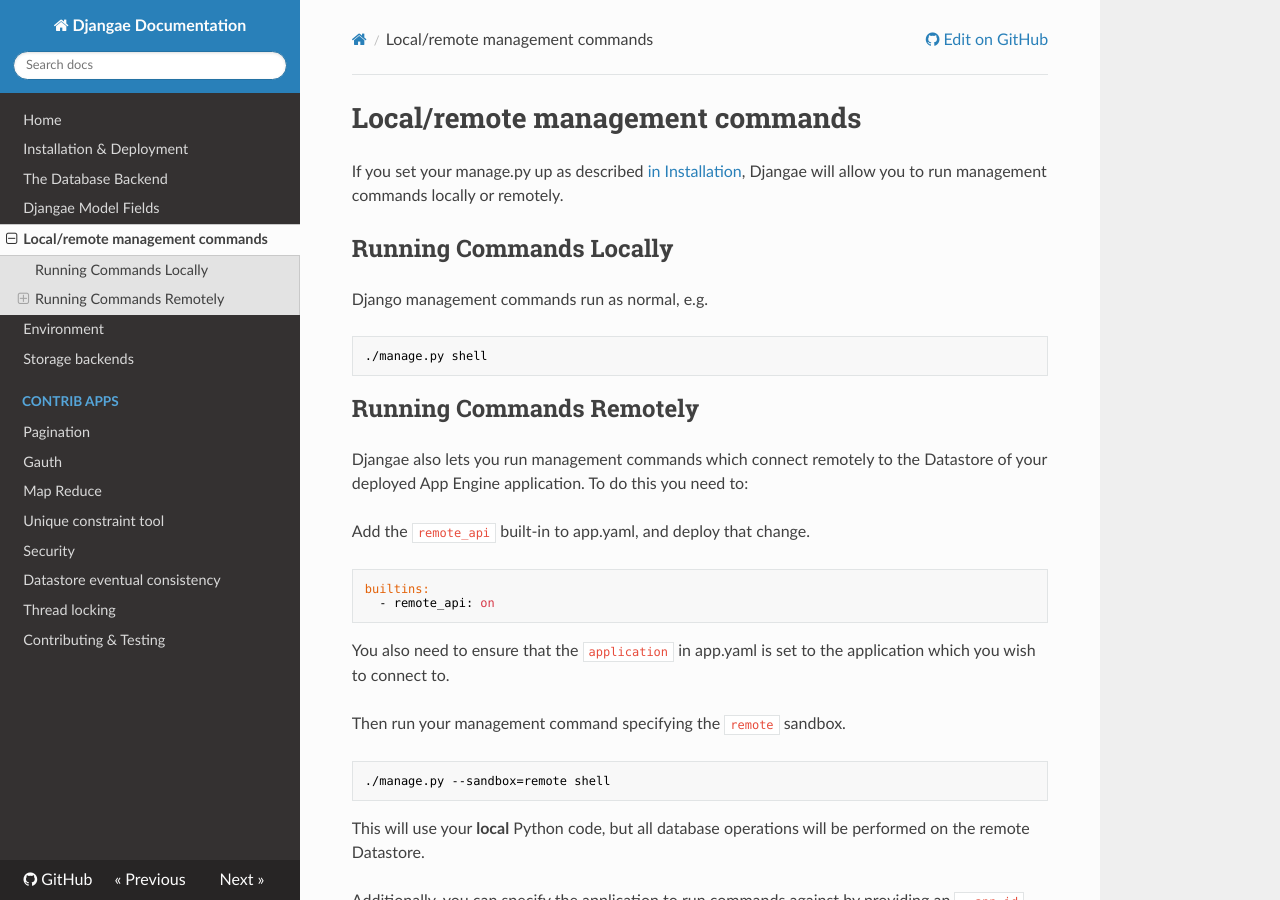
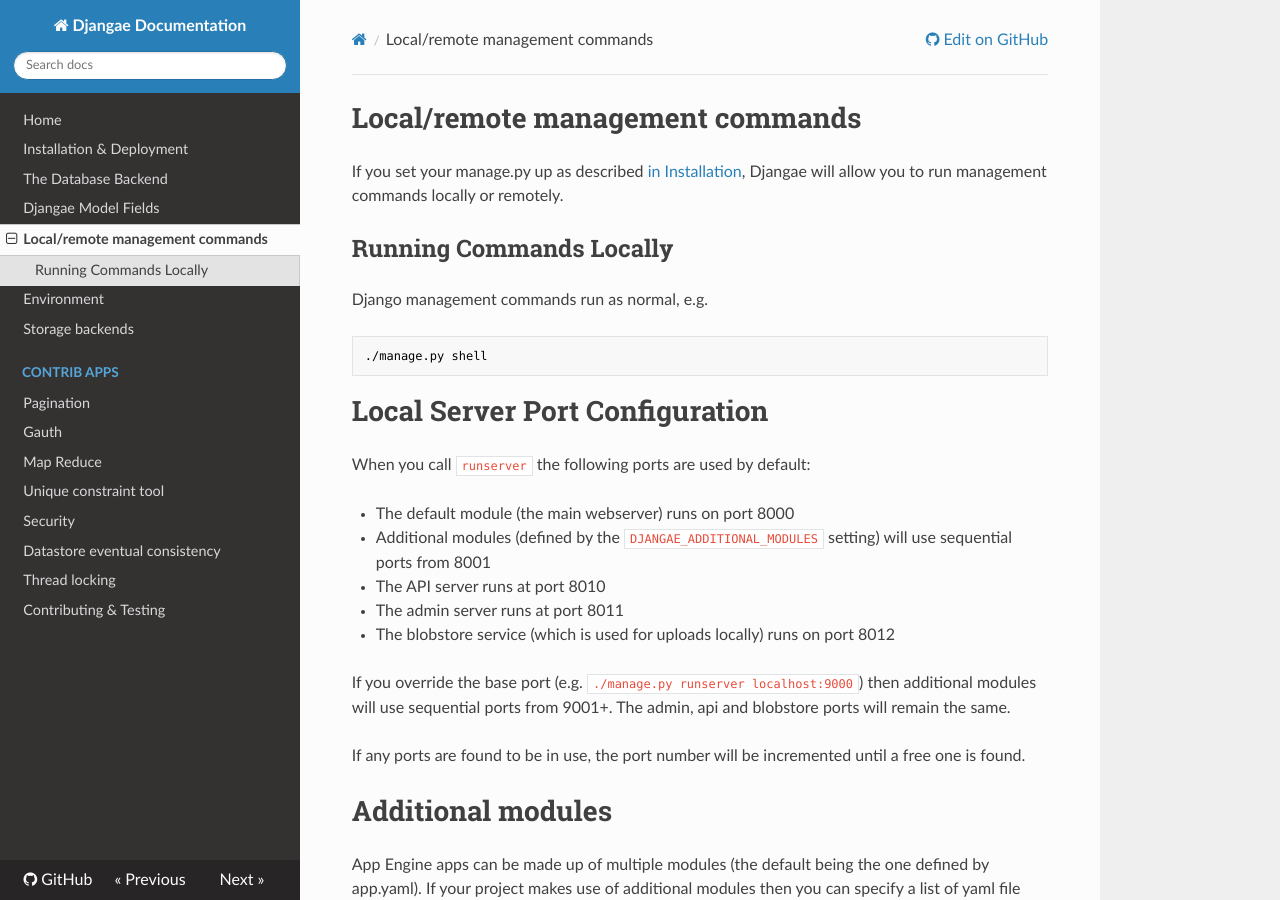
Before and after one commit to wittfabian/djangae, an MkDocs documentation site: the page built from docs/sandbox.md, in a window 1280 px wide and 900 px high. Built offline with MkDocs 1.6.1, drawn with Linux system fonts in a browser that asks for light colours; nearby versions of some CDN libraries; old or Windows-style settings are respelled for this version of MkDocs; some of the changed text lies outside the part shown.

Commit message:
Update documentation

```diff
--- a/docs/sandbox.md
+++ b/docs/sandbox.md
@@ -9,6 +9,27 @@
 
     ./manage.py shell
 
+
+# Local Server Port Configuration
+
+When you call `runserver` the following ports are used by default:
+
+ - The default module (the main webserver) runs on port 8000
+ - Additional modules (defined by the `DJANGAE_ADDITIONAL_MODULES` setting) will use sequential ports from 8001
+ - The API server runs at port 8010
+ - The admin server runs at port 8011
+ - The blobstore service (which is used for uploads locally) runs on port 8012
+
+If you override the base port (e.g. `./manage.py runserver localhost:9000`) then additional modules will use sequential
+ports from 9001+. The admin, api and blobstore ports will remain the same.
+
+If any ports are found to be in use, the port number will be incremented until a free one is found.
+
+# Additional modules
+
+App Engine apps can be made up of multiple modules (the default being the one defined by app.yaml). If your
+project makes use of additional modules then you can specify a list of yaml file paths in the `DJANGAE_ADDITIONAL_MODULES`
+and these will be forwarded to the dev_appserver when runserver is called
 
 ## Running Commands Remotely
 
```
